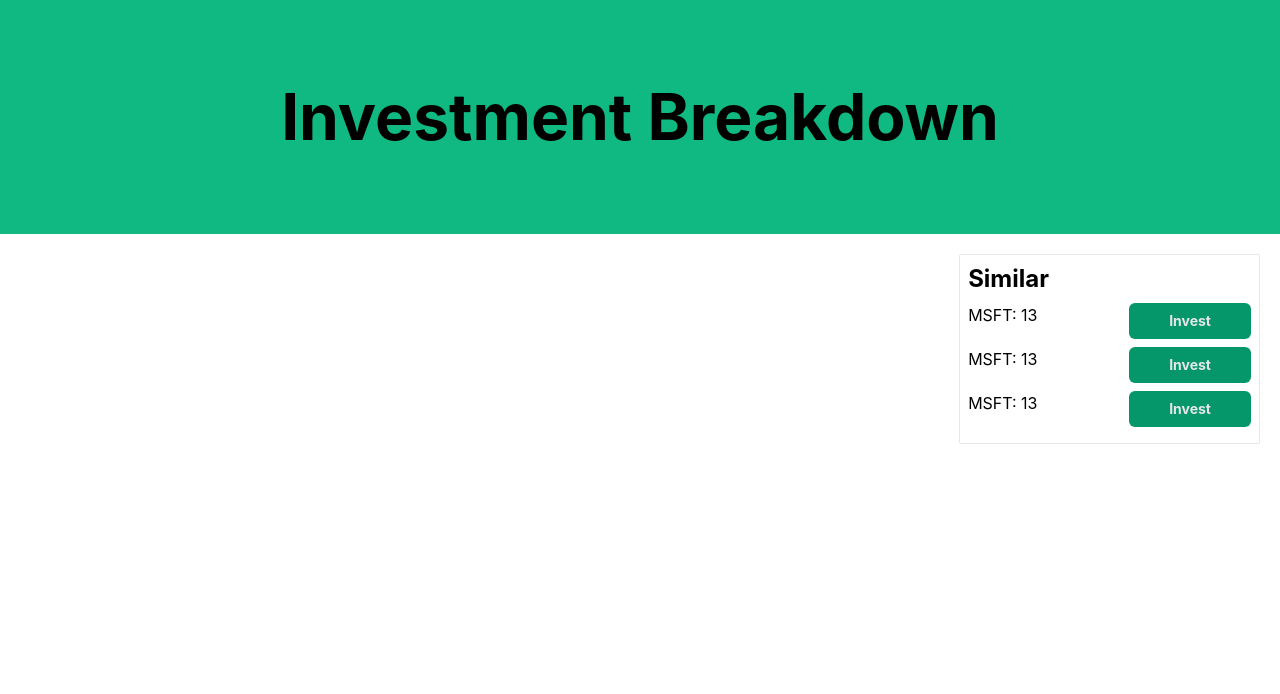
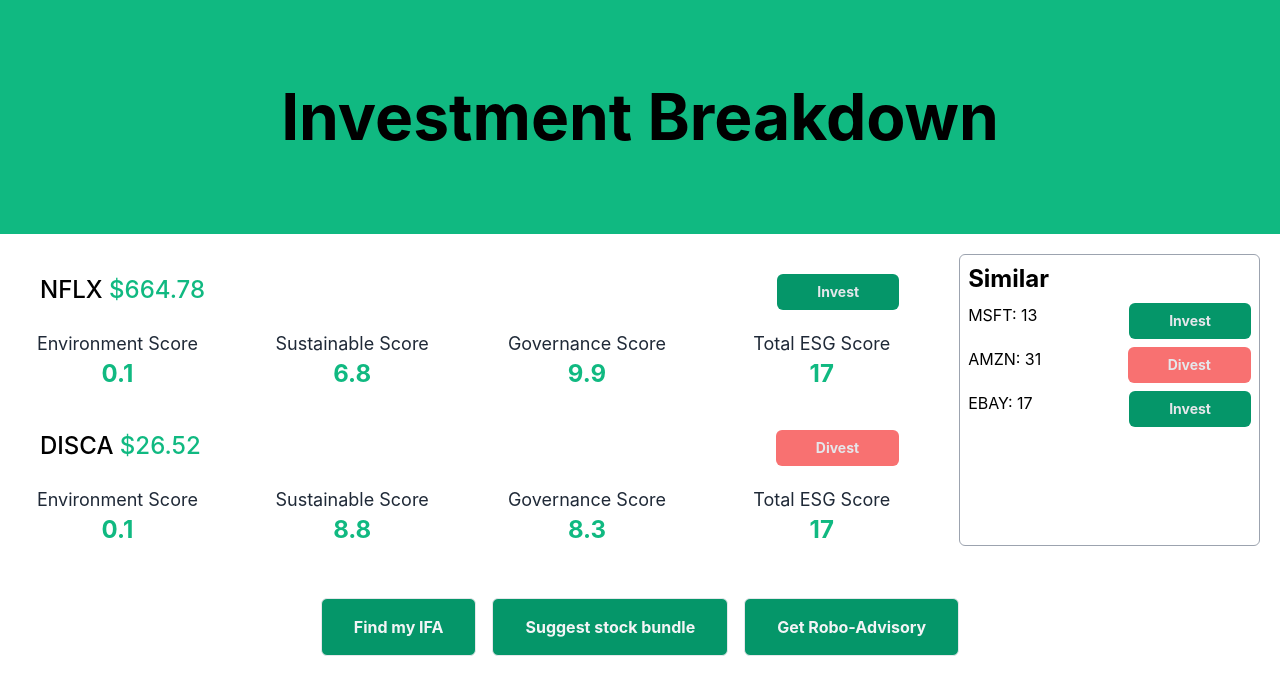
Before and after one commit to salyadav/the-green-genie, a Next.js app: page /investment in a window 1280 px wide. Shown: the top 694 px of the page. Built offline with nearby package versions, Linux system fonts and the light colour scheme.

Commit message:
stock bundles

```diff
--- a/pages/estimate/risk.js
+++ b/pages/estimate/risk.js
@@ -21,7 +21,7 @@
 export default function Estimate() {
     const { riskData } = useRiskContext();
     const result = riskData ? calculateRiskScore(riskData) : 0;
-    const riskTypeIndex = 0; //to change
+    const riskTypeIndex = result < 70 ? 0 : result < 130 ? 1 : 2;
     const router = useRouter();
 
     return (
@@ -44,12 +44,12 @@
                     router.push('../findmyifa')
                 }}>Find my IFA</Button>
                 <Button onClick={() => {
-                    router.push('../bundle')
-                }}>Suggest stock bundle</Button>
+                    router.push('../stock-bundle')
+                }}>Suggested stock bundle</Button>
                 <Button onClick={() => {
                     router.push('../advisory')
                 }}>Get Robo-Advisory</Button>
-                </div>
+            </div>
         </main>
     )
 };
--- a/pages/investment.js
+++ b/pages/investment.js
@@ -7,7 +7,7 @@
 export default function Investment() {
   const router = useRouter();
   const { esgData, setEsgData } = useEsgContext();
-  console.log(esgData);
+
   const [listOfCompanies, setListOfCompanies] = useState([]);
   useEffect(() => {
     setListOfCompanies(esgData?.get(0).split(','));
@@ -27,24 +27,36 @@
         <Component data={listOfCompanies} />
         <Similar />
       </div>
+      <div className="flex justify-center">
+        <div className="flex flex-wrap justify-center mx-10">
+          <Button onClick={() => {
+            router.push('findmyifa')
+          }}>Find my IFA</Button>
+          <Button onClick={() => {
+            router.push('stock-bundle')
+          }}>Suggest stock bundle</Button>
+          <Button onClick={() => {
+            router.push('advisory')
+          }}>Get Robo-Advisory</Button>
+        </div></div>
     </main>
   )
 };
 
 const Similar = () => {
   return (
-    <div className='border rounded-sm p-2 w-1/4 m-5'>
+    <div className='border border-gray-400 rounded-md p-2 w-1/4 m-5'>
       <h2 className='text-2xl font-bold mb-2'>Similar</h2>
       <div className='flex justify-between my-2'>
         <div className=''>MSFT: 13</div>
         <Suggestion type='i' />
       </div>
       <div className='flex justify-between my-2'>
-        <div className=''>MSFT: 13</div>
-        <Suggestion type='i' />
+        <div className=''>AMZN: 31</div>
+        <Suggestion type='d' />
       </div>
       <div className='flex justify-between my-2'>
-        <div className=''>MSFT: 13</div>
+        <div className=''>EBAY: 17</div>
         <Suggestion type='i' />
       </div>
     </div>
@@ -66,7 +78,7 @@
   const color = type == 'i' ? "bg-green-600" : "bg-red-400";
   return (
     <div className={"py-2 px-10 text-sm font-bold text-gray-200 rounded-md " + color}>{
-      type == 'i' ? "Invest" : "Reconsider"
+      type == 'i' ? "Invest" : "Divest"
     }</div>
   )
 };
@@ -74,23 +86,26 @@
 const Component = ({ data }) => {
   return (
     <div className="mx-5 w-3/4 my-5">
-      {data ?
-        data.map((ele, ind) => {
-          return (
-            <div key={ind}>
-              <div className="flex justify-between text-2xl font-medium m-5">
-                <div> NFLX <span>$664.78</span></div>
-                <Suggestion type='i' />
-              </div>
-              <div className="grid grid-cols-4 gap-10">
-                <Title title="Environment Score" score="1.0" />
-                <Title title="Sustainable Score" score="1.0" />
-                <Title title="Governance Score" score="1.0" />
-                <Title title="ESG Score" score="1.0" />
-              </div></div>
-          )
-        })
-        : null}
+      <div className="flex justify-between text-2xl font-medium m-5">
+        <div> NFLX <span className='text-green-500'>$664.78</span></div>
+        <Suggestion type='i' />
+      </div>
+      <div className="grid grid-cols-4 gap-10">
+        <Title title="Environment Score" score="0.1" />
+        <Title title="Sustainable Score" score="6.8" />
+        <Title title="Governance Score" score="9.9" />
+        <Title title="Total ESG Score" score="17" />
+      </div>
+      <div className="flex justify-between text-2xl font-medium m-5 mt-10">
+        <div> DISCA <span className='text-green-500'>$26.52</span></div>
+        <Suggestion type='d' />
+      </div>
+      <div className="grid grid-cols-4 gap-10">
+        <Title title="Environment Score" score="0.1" />
+        <Title title="Sustainable Score" score="8.8" />
+        <Title title="Governance Score" score="8.3" />
+        <Title title="Total ESG Score" score="17" />
+      </div>
     </div>
   )
 }
--- a/pages/riskprofile.js
+++ b/pages/riskprofile.js
@@ -1,13 +1,11 @@
 import QuestionCard from '../components/QuestionCard';
 import styles from '../styles/Home.module.css';
 import { useState } from 'react';
-import { useRouter } from 'next/router';
 import riskQns from '../constants/riskprofiling';
 import { useRiskContext } from '../context/AppContext';
 
 export default function RiskProfile() {
     const [qnCount, setQnCount] = useState(0);
-    const router = useRouter();
     const { riskData, setRiskData } = useRiskContext();
 
     const saveAnswers = (answer) => {
--- /dev/null
+++ b/pages/stock-bundle.js
@@ -0,0 +1,45 @@
+import styles from '../styles/Home.module.css'
+import Button, { Breadcrumb } from '../components/Button'
+import { useRouter } from 'next/router'
+import { useEsgContext } from '../context/AppContext';
+import { useEffect, useState } from 'react';
+
+export default function Investment() {
+  const router = useRouter();
+
+  return (
+    <main>
+      <div className="bg-green-500 py-20">
+        <h1 className={styles.title}>
+          <span className="font-bold">Discover Bundles</span>
+        </h1>
+      </div>
+      <div className='flex flex-wrap'>
+        <div className='border rounded-lg p-5 m-5 w-1/3 cursor-pointer hover:bg-gray-100'>
+          <div className='px-2 text-2xl font-bold pb-2'>{'Equity & Gold'}</div>
+          <Breadcrumb onClick={null} selected>Low Volatality</Breadcrumb>
+          <div className='p-2 text-md font-bold'>About the bundle:</div>
+          <div className='px-2 text-sm'>{`This bundle invests in Equity & Gold, fixing the weights to 70% and 30%.
+        Bundle invests in large-cap stocks using Direxion.
+        `}</div>
+          <div className="flex justify-between px-2 py-4">
+            <div className='text-gray-500'>Min Amount: <span className='text-green-600 font-bold'>$125</span></div>
+            <div className='text-gray-500'>3Y CGAR: <span className='text-green-600 font-bold'>20.67%</span></div>
+          </div>
+        </div>
+        <div className='border rounded-lg p-5 m-5 w-1/3 cursor-pointer hover:bg-gray-100'>
+          <div className='px-2 text-2xl font-bold pb-2'>{'Equity & Gold'}</div>
+          <Breadcrumb onClick={null} selected>Low Volatality</Breadcrumb>
+          <div className='p-2 text-md font-bold'>About the bundle:</div>
+          <div className='px-2 text-sm'>{`This bundle invests in Equity & Gold, fixing the weights to 70% and 30%.
+        Bundle invests in large-cap stocks using Direxion.
+        `}</div>
+          <div className="flex justify-between px-2 py-4">
+            <div className='text-gray-500'>Min Amount: <span className='text-green-600 font-bold'>$125</span></div>
+            <div className='text-gray-500'>3Y CGAR: <span className='text-green-600 font-bold'>20.67%</span></div>
+          </div>
+        </div>
+      </div>
+    </main>
+  )
+};
```
